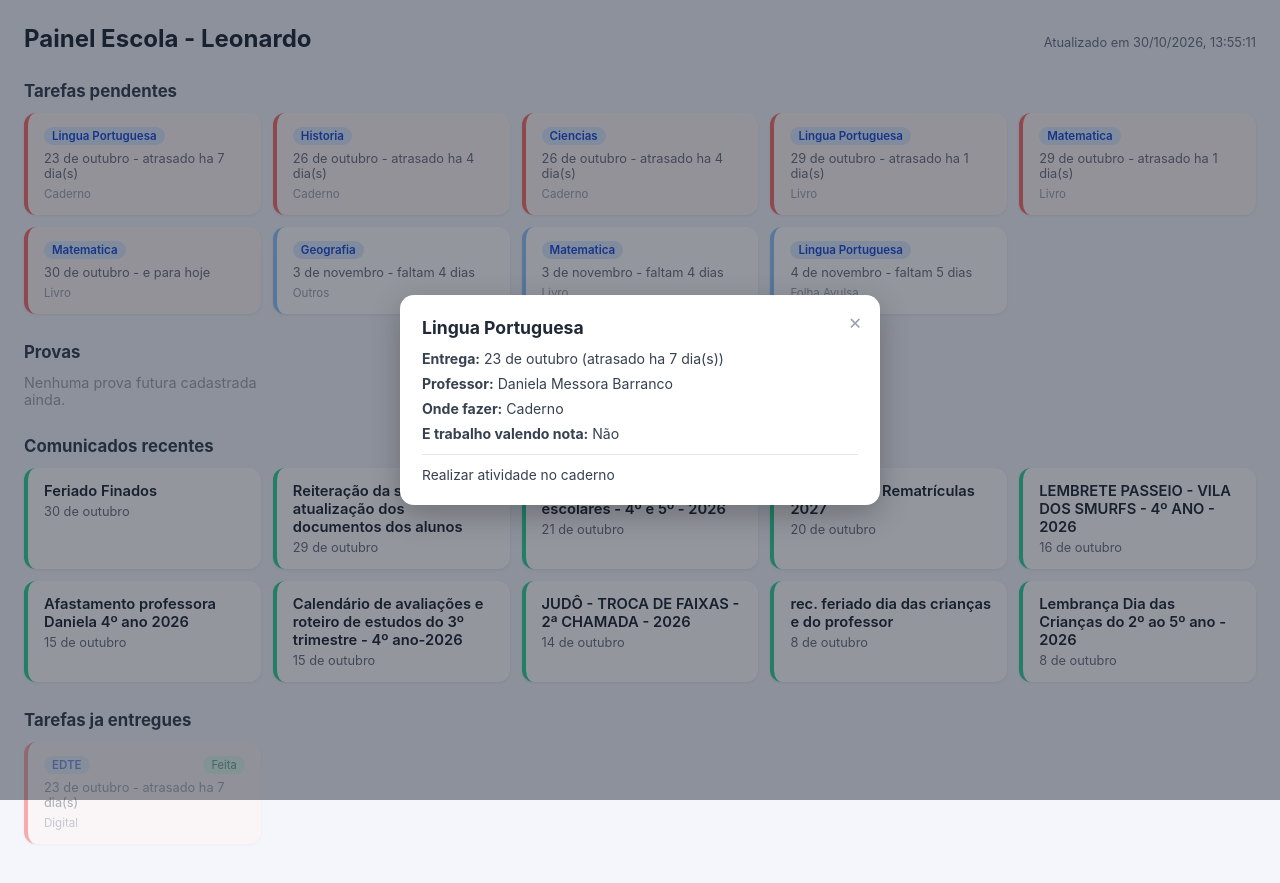
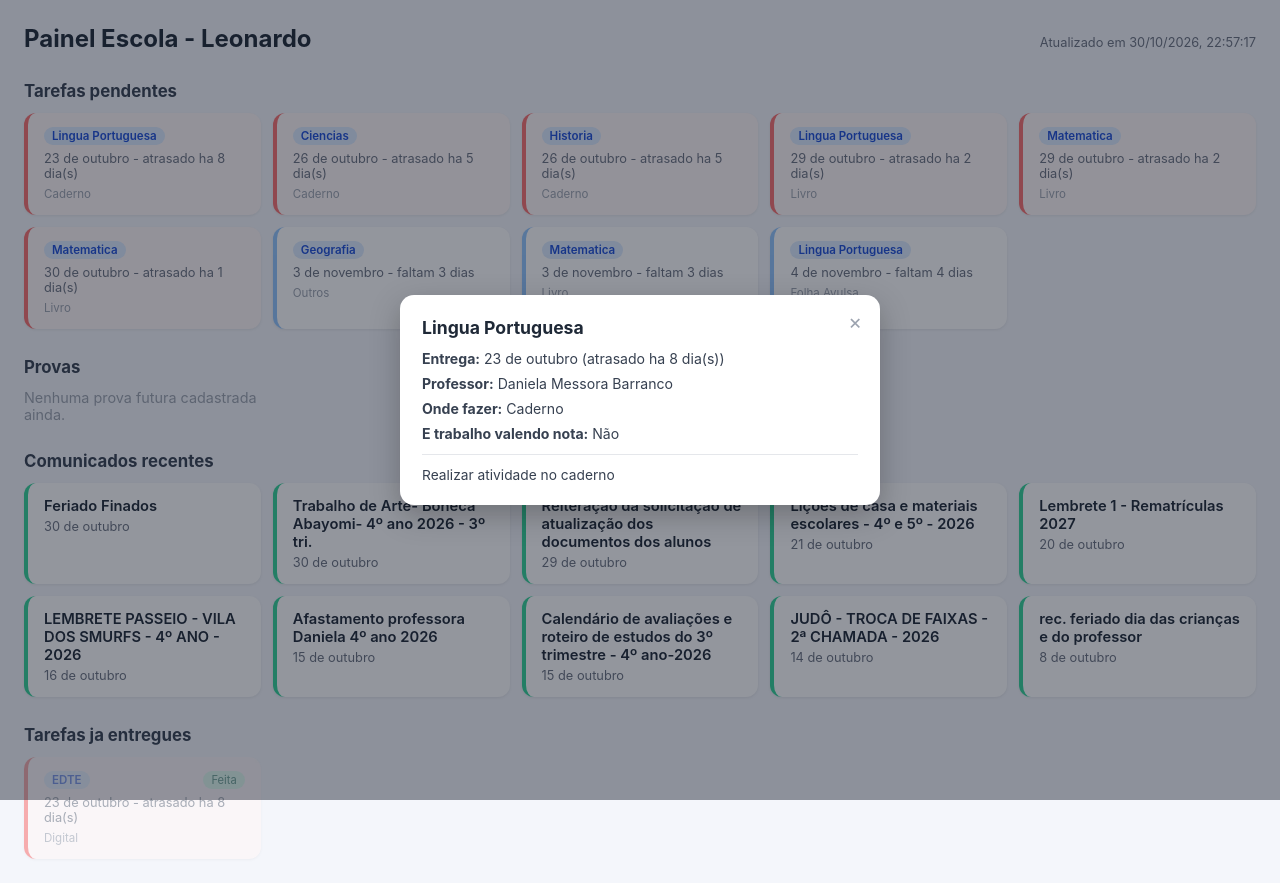
Before and after one commit to Marcushard/smartschool, a plain HTML site: page docs/index.html in a window 1280 px wide. Both pictures are taken after a click on the element 142 px from the left and 164 px from the top of the page. Drawn offline with Linux system fonts and the light colour scheme.

Commit message:
Atualiza estado da sincronizacao SmartSchool

```diff
--- a/docs/index.html
+++ b/docs/index.html
@@ -54,7 +54,7 @@
 <body>
   <div class="topo">
     <h1>Painel Escola - Leonardo</h1>
-    <div class="atualizado">Atualizado em 30/10/2026, 13:55:11</div>
+    <div class="atualizado">Atualizado em 30/10/2026, 22:57:17</div>
   </div>
 
   <h2>Tarefas pendentes</h2>
@@ -65,14 +65,14 @@
         <span class="tag">Lingua Portuguesa</span>
 
       </div>
-      <div class="cartao-data">23 de outubro - atrasado ha 7 dia(s)</div>
+      <div class="cartao-data">23 de outubro - atrasado ha 8 dia(s)</div>
       <div class="cartao-rodape">Caderno</div>
     </div>
     <div class="modal-fundo" id="modal-ativ-p0" onclick="if(event.target===this) this.classList.remove('aberto')">
       <div class="modal-caixa">
         <div class="modal-fechar" onclick="document.getElementById('modal-ativ-p0').classList.remove('aberto')">&times;</div>
         <h3>Lingua Portuguesa</h3>
-        <div class="modal-linha"><b>Entrega:</b> 23 de outubro (atrasado ha 7 dia(s))</div>
+        <div class="modal-linha"><b>Entrega:</b> 23 de outubro (atrasado ha 8 dia(s))</div>
         <div class="modal-linha"><b>Professor:</b> Daniela Messora Barranco</div>
         <div class="modal-linha"><b>Onde fazer:</b> Caderno</div>
         <div class="modal-linha"><b>E trabalho valendo nota:</b> Não</div>
@@ -81,40 +81,40 @@
     </div>
     <div class="cartao clicavel urgente " onclick="document.getElementById('modal-ativ-p1').classList.add('aberto')">
       <div class="cartao-topo">
-        <span class="tag">Historia</span>
+        <span class="tag">Ciencias</span>
 
       </div>
-      <div class="cartao-data">26 de outubro - atrasado ha 4 dia(s)</div>
+      <div class="cartao-data">26 de outubro - atrasado ha 5 dia(s)</div>
       <div class="cartao-rodape">Caderno</div>
     </div>
     <div class="modal-fundo" id="modal-ativ-p1" onclick="if(event.target===this) this.classList.remove('aberto')">
       <div class="modal-caixa">
         <div class="modal-fechar" onclick="document.getElementById('modal-ativ-p1').classList.remove('aberto')">&times;</div>
-        <h3>Historia</h3>
-        <div class="modal-linha"><b>Entrega:</b> 26 de outubro (atrasado ha 4 dia(s))</div>
+        <h3>Ciencias</h3>
+        <div class="modal-linha"><b>Entrega:</b> 26 de outubro (atrasado ha 5 dia(s))</div>
         <div class="modal-linha"><b>Professor:</b> Daniela Messora Barranco</div>
         <div class="modal-linha"><b>Onde fazer:</b> Caderno</div>
         <div class="modal-linha"><b>E trabalho valendo nota:</b> Não</div>
-        <div class="modal-conteudo">Realizar lição no caderno.</div>
+        <div class="modal-conteudo">Ler pg 126 e responder pg 127 (no caderno)</div>
       </div>
     </div>
     <div class="cartao clicavel urgente " onclick="document.getElementById('modal-ativ-p2').classList.add('aberto')">
       <div class="cartao-topo">
-        <span class="tag">Ciencias</span>
+        <span class="tag">Historia</span>
 
       </div>
-      <div class="cartao-data">26 de outubro - atrasado ha 4 dia(s)</div>
+      <div class="cartao-data">26 de outubro - atrasado ha 5 dia(s)</div>
       <div class="cartao-rodape">Caderno</div>
     </div>
     <div class="modal-fundo" id="modal-ativ-p2" onclick="if(event.target===this) this.classList.remove('aberto')">
       <div class="modal-caixa">
         <div class="modal-fechar" onclick="document.getElementById('modal-ativ-p2').classList.remove('aberto')">&times;</div>
-        <h3>Ciencias</h3>
-        <div class="modal-linha"><b>Entrega:</b> 26 de outubro (atrasado ha 4 dia(s))</div>
+        <h3>Historia</h3>
+        <div class="modal-linha"><b>Entrega:</b> 26 de outubro (atrasado ha 5 dia(s))</div>
         <div class="modal-linha"><b>Professor:</b> Daniela Messora Barranco</div>
         <div class="modal-linha"><b>Onde fazer:</b> Caderno</div>
         <div class="modal-linha"><b>E trabalho valendo nota:</b> Não</div>
-        <div class="modal-conteudo">Ler pg 126 e responder pg 127 (no caderno)</div>
+        <div class="modal-conteudo">Realizar lição no caderno.</div>
       </div>
     </div>
     <div class="cartao clicavel urgente " onclick="document.getElementById('modal-ativ-p3').classList.add('aberto')">
@@ -122,14 +122,14 @@
         <span class="tag">Lingua Portuguesa</span>
 
       </div>
-      <div class="cartao-data">29 de outubro - atrasado ha 1 dia(s)</div>
+      <div class="cartao-data">29 de outubro - atrasado ha 2 dia(s)</div>
       <div class="cartao-rodape">Livro</div>
     </div>
     <div class="modal-fundo" id="modal-ativ-p3" onclick="if(event.target===this) this.classList.remove('aberto')">
       <div class="modal-caixa">
         <div class="modal-fechar" onclick="document.getElementById('modal-ativ-p3').classList.remove('aberto')">&times;</div>
         <h3>Lingua Portuguesa</h3>
-        <div class="modal-linha"><b>Entrega:</b> 29 de outubro (atrasado ha 1 dia(s))</div>
+        <div class="modal-linha"><b>Entrega:</b> 29 de outubro (atrasado ha 2 dia(s))</div>
         <div class="modal-linha"><b>Professor:</b> Daniela Messora Barranco</div>
         <div class="modal-linha"><b>Onde fazer:</b> Livro</div>
         <div class="modal-linha"><b>E trabalho valendo nota:</b> Não</div>
@@ -141,14 +141,14 @@
         <span class="tag">Matematica</span>
 
       </div>
-      <div class="cartao-data">29 de outubro - atrasado ha 1 dia(s)</div>
+      <div class="cartao-data">29 de outubro - atrasado ha 2 dia(s)</div>
       <div class="cartao-rodape">Livro</div>
     </div>
     <div class="modal-fundo" id="modal-ativ-p4" onclick="if(event.target===this) this.classList.remove('aberto')">
       <div class="modal-caixa">
         <div class="modal-fechar" onclick="document.getElementById('modal-ativ-p4').classList.remove('aberto')">&times;</div>
         <h3>Matematica</h3>
-        <div class="modal-linha"><b>Entrega:</b> 29 de outubro (atrasado ha 1 dia(s))</div>
+        <div class="modal-linha"><b>Entrega:</b> 29 de outubro (atrasado ha 2 dia(s))</div>
         <div class="modal-linha"><b>Professor:</b> Daniela Messora Barranco</div>
         <div class="modal-linha"><b>Onde fazer:</b> Livro</div>
         <div class="modal-linha"><b>E trabalho valendo nota:</b> Não</div>
@@ -160,14 +160,14 @@
         <span class="tag">Matematica</span>
 
       </div>
-      <div class="cartao-data">30 de outubro - e para hoje</div>
+      <div class="cartao-data">30 de outubro - atrasado ha 1 dia(s)</div>
       <div class="cartao-rodape">Livro</div>
     </div>
     <div class="modal-fundo" id="modal-ativ-p5" onclick="if(event.target===this) this.classList.remove('aberto')">
       <div class="modal-caixa">
         <div class="modal-fechar" onclick="document.getElementById('modal-ativ-p5').classList.remove('aberto')">&times;</div>
         <h3>Matematica</h3>
-        <div class="modal-linha"><b>Entrega:</b> 30 de outubro (e para hoje)</div>
+        <div class="modal-linha"><b>Entrega:</b> 30 de outubro (atrasado ha 1 dia(s))</div>
         <div class="modal-linha"><b>Professor:</b> Daniela Messora Barranco</div>
         <div class="modal-linha"><b>Onde fazer:</b> Livro</div>
         <div class="modal-linha"><b>E trabalho valendo nota:</b> Não</div>
@@ -179,14 +179,14 @@
         <span class="tag">Geografia</span>
 
       </div>
-      <div class="cartao-data">3 de novembro - faltam 4 dias</div>
+      <div class="cartao-data">3 de novembro - faltam 3 dias</div>
       <div class="cartao-rodape">Outros</div>
     </div>
     <div class="modal-fundo" id="modal-ativ-p6" onclick="if(event.target===this) this.classList.remove('aberto')">
       <div class="modal-caixa">
         <div class="modal-fechar" onclick="document.getElementById('modal-ativ-p6').classList.remove('aberto')">&times;</div>
         <h3>Geografia</h3>
-        <div class="modal-linha"><b>Entrega:</b> 3 de novembro (faltam 4 dias)</div>
+        <div class="modal-linha"><b>Entrega:</b> 3 de novembro (faltam 3 dias)</div>
         <div class="modal-linha"><b>Professor:</b> Daniela Messora Barranco</div>
         <div class="modal-linha"><b>Onde fazer:</b> Outros</div>
         <div class="modal-linha"><b>E trabalho valendo nota:</b> Não</div>
@@ -198,14 +198,14 @@
         <span class="tag">Matematica</span>
 
       </div>
-      <div class="cartao-data">3 de novembro - faltam 4 dias</div>
+      <div class="cartao-data">3 de novembro - faltam 3 dias</div>
       <div class="cartao-rodape">Livro</div>
     </div>
     <div class="modal-fundo" id="modal-ativ-p7" onclick="if(event.target===this) this.classList.remove('aberto')">
       <div class="modal-caixa">
         <div class="modal-fechar" onclick="document.getElementById('modal-ativ-p7').classList.remove('aberto')">&times;</div>
         <h3>Matematica</h3>
-        <div class="modal-linha"><b>Entrega:</b> 3 de novembro (faltam 4 dias)</div>
+        <div class="modal-linha"><b>Entrega:</b> 3 de novembro (faltam 3 dias)</div>
         <div class="modal-linha"><b>Professor:</b> Daniela Messora Barranco</div>
         <div class="modal-linha"><b>Onde fazer:</b> Livro</div>
         <div class="modal-linha"><b>E trabalho valendo nota:</b> Não</div>
@@ -217,14 +217,14 @@
         <span class="tag">Lingua Portuguesa</span>
 
       </div>
-      <div class="cartao-data">4 de novembro - faltam 5 dias</div>
+      <div class="cartao-data">4 de novembro - faltam 4 dias</div>
       <div class="cartao-rodape">Folha Avulsa</div>
     </div>
     <div class="modal-fundo" id="modal-ativ-p8" onclick="if(event.target===this) this.classList.remove('aberto')">
       <div class="modal-caixa">
         <div class="modal-fechar" onclick="document.getElementById('modal-ativ-p8').classList.remove('aberto')">&times;</div>
         <h3>Lingua Portuguesa</h3>
-        <div class="modal-linha"><b>Entrega:</b> 4 de novembro (faltam 5 dias)</div>
+        <div class="modal-linha"><b>Entrega:</b> 4 de novembro (faltam 4 dias)</div>
         <div class="modal-linha"><b>Professor:</b> Daniela Messora Barranco</div>
         <div class="modal-linha"><b>Onde fazer:</b> Folha Avulsa</div>
         <div class="modal-linha"><b>E trabalho valendo nota:</b> Não</div>
@@ -243,6 +243,10 @@
 
     <div class="cartao comunicado">
       <div class="cartao-titulo">Feriado Finados</div>
+      <div class="cartao-data">30 de outubro</div>
+    </div>
+    <div class="cartao comunicado">
+      <div class="cartao-titulo">Trabalho de Arte- Boneca Abayomi- 4º ano 2026 - 3º tri.</div>
       <div class="cartao-data">30 de outubro</div>
     </div>
     <div class="cartao comunicado">
@@ -277,10 +281,6 @@
       <div class="cartao-titulo">rec. feriado dia das crianças e do professor</div>
       <div class="cartao-data">8 de outubro</div>
     </div>
-    <div class="cartao comunicado">
-      <div class="cartao-titulo">Lembrança Dia das Crianças do 2º ao 5º ano - 2026</div>
-      <div class="cartao-data">8 de outubro</div>
-    </div>
   </div>
 
   <h2>Tarefas ja entregues</h2>
@@ -291,14 +291,14 @@
         <span class="tag">EDTE</span>
         <span class="selo ok">Feita</span>
       </div>
-      <div class="cartao-data">23 de outubro - atrasado ha 7 dia(s)</div>
+      <div class="cartao-data">23 de outubro - atrasado ha 8 dia(s)</div>
       <div class="cartao-rodape">Digital</div>
     </div>
     <div class="modal-fundo" id="modal-ativ-f0" onclick="if(event.target===this) this.classList.remove('aberto')">
       <div class="modal-caixa">
         <div class="modal-fechar" onclick="document.getElementById('modal-ativ-f0').classList.remove('aberto')">&times;</div>
         <h3>EDTE</h3>
-        <div class="modal-linha"><b>Entrega:</b> 23 de outubro (atrasado ha 7 dia(s))</div>
+        <div class="modal-linha"><b>Entrega:</b> 23 de outubro (atrasado ha 8 dia(s))</div>
         <div class="modal-linha"><b>Professor:</b> Victoria Petriconi</div>
         <div class="modal-linha"><b>Onde fazer:</b> Digital</div>
         <div class="modal-linha"><b>E trabalho valendo nota:</b> Sim</div>
```
Also changed, not shown: smartschool-sync/dados.json (+24 -24 lines).
